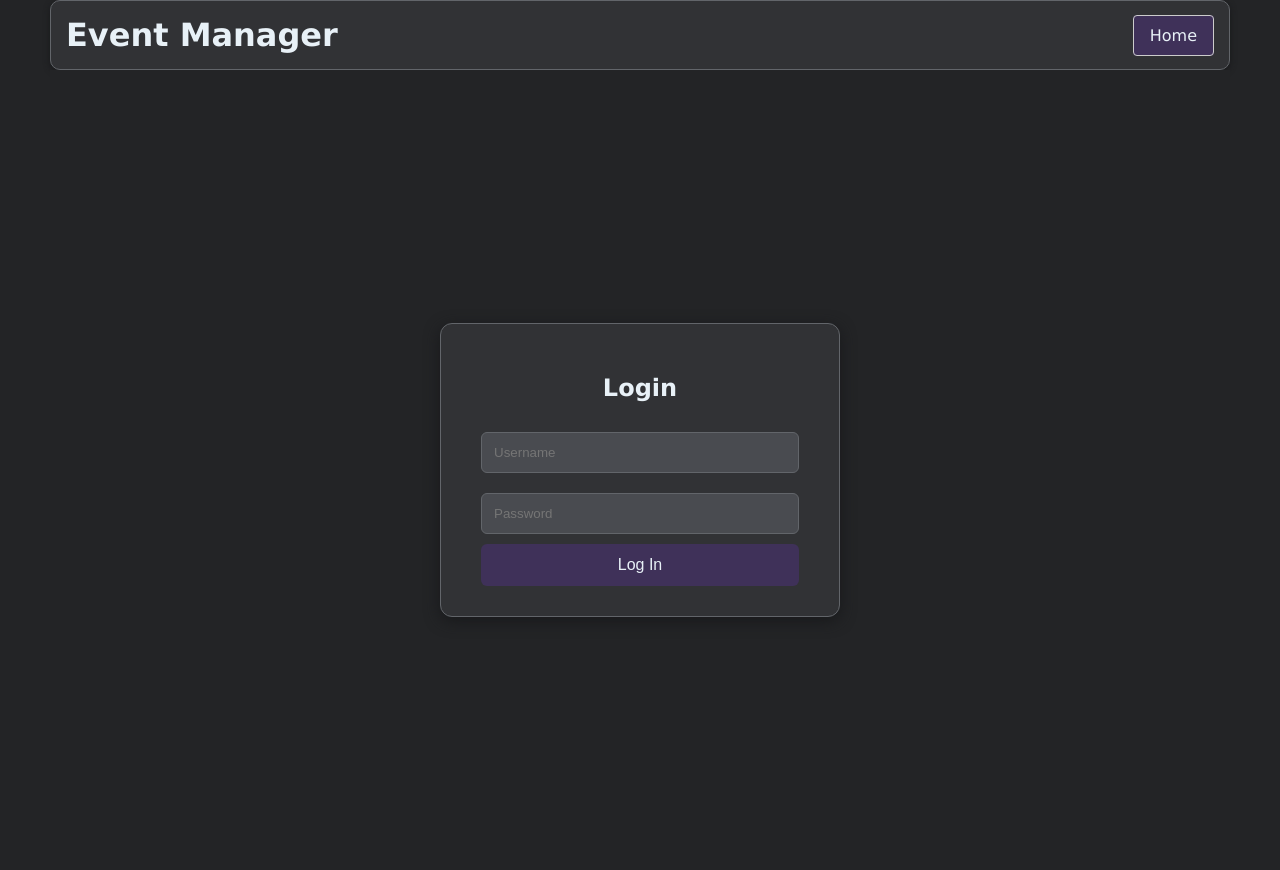
After one commit to kyk37/final_project, a FastAPI app: template templates/login.html in a window 1280 px wide. The commit adds this page. Run offline with FastAPI, Linux system fonts and the light colour scheme; the template is opened without the code that fills it, so the values that code supplies are empty.

Commit message:
Login screen & Home Page
login screen and home page initial setup c/w

```diff
--- a/main.py
+++ b/main.py
@@ -13,9 +13,9 @@ def main(request: Request):
     return templates.TemplateResponse('home.html', {'request':request} )
 
 
-@app.get("/login")
-def login():
-    return
+@app.get("/login", response_class=HTMLResponse)
+def login(request: Request):
+    return templates.TemplateResponse("login.html", {"request": request})
 
 
 @app.get("/profile/home")
--- a/static/styles.css
+++ b/static/styles.css
@@ -231,7 +231,55 @@ html{
   box-shadow: 0 2px 6px var(--background-900);
 }
 
+.login-wrapper {
+  height: 100vh;
+  display: flex;
+  justify-content: center;
+  align-items: center;
+  background-color: var(--background); /* ensures no global override */
+}
 
+.login-container {
+  background-color: var(--background-800);
+  padding: 30px 40px;
+  border-radius: 12px;
+  box-shadow: 0 4px 15px var(--background-900);
+  border: 1px solid var(--background-600);
+  width: 100%;
+  max-width: 400px;
+  color: var(--text);
+}
+
+
+.login-container h2 {
+  text-align: center;
+  margin-bottom: 20px;
+}
+
+.login-container input[type="text"],.login-container input[type="password"] {
+  width: 100%;
+  padding: 12px;
+  margin: 10px 0;
+  border: 1px solid var(--background-600);
+  background-color: var(--background-700);
+  color: var(--text);
+  border-radius: 6px;
+}
+
+.login-container button {
+  width: 100%;
+  padding: 12px;
+  background-color: var(--primary);
+  color: var(--text);
+  border: none;
+  border-radius: 6px;
+  cursor: pointer;
+  font-size: 16px;
+}
+
+.login-container button:hover {
+  background-color: var(--primary-600);
+}
 .search-box {
   border: 2px solid #ccc;
   border-radius: 10px;
@@ -322,13 +370,10 @@ html{
   .left, .menu, .main, .right {
     width: 100%;
   }
-/* Login Screen*/
-  span.psw {
-    display:block;
-    float: none;
+  /* Login Screen*/
+  .login-btn {
+    width: 100%;
+    text-align: center;
   }
-  .cancelbtn {
-    width:100%;
-}
 
 }
--- a/templates/home.html
+++ b/templates/home.html
@@ -18,7 +18,7 @@
 
 
       <div class="header-right">
-        <button class="login-btn">Login</button>
+        <a href="/login" class="login-btn">Login</a>
       </div>
     </div>
 
@@ -39,7 +39,7 @@
         <div class="search-box">
           <div class="search-centered">
             <div class="search">
-              <form action="/action_page.php">
+              <form action="/login.php">
                 <input type="search" placeholder="Search..." name="search">
                 <button type="submit"><i class="fa fa-search"></i></button>
               </form>
--- /dev/null
+++ b/templates/login.html
@@ -0,0 +1,35 @@
+
+<!DOCTYPE html>
+<html lang="en" data-theme="dark">
+<head>
+  <meta charset="UTF-8">
+  <title>Login</title>
+  <meta name="viewport" content="width=device-width, initial-scale=1.0">
+  <link rel="stylesheet" href="/static/styles.css">
+</head>
+
+
+<body>
+    <div class="page-container">
+    <div class="header">
+        <div class="header-left">
+          <h1>Event Manager</h1>
+        </div>
+        <div class="header-right">
+          <a href="/" class="login-btn">Home</a>
+        </div>
+      </div>
+
+    <div class="login-wrapper">
+      <div class="login-container">
+        <h2>Login</h2>
+        <form action="/profile/home" method="post">
+          <input type="text" placeholder="Username" name="username" required>
+          <input type="password" placeholder="Password" name="password" required>
+          <button type="submit">Log In</button>
+        </form>
+      </div>
+    </div>
+    </div>
+  </body>
+</html>
```
Also changed, not shown: templates/basic_templat.html (added, +28 -0 lines).
